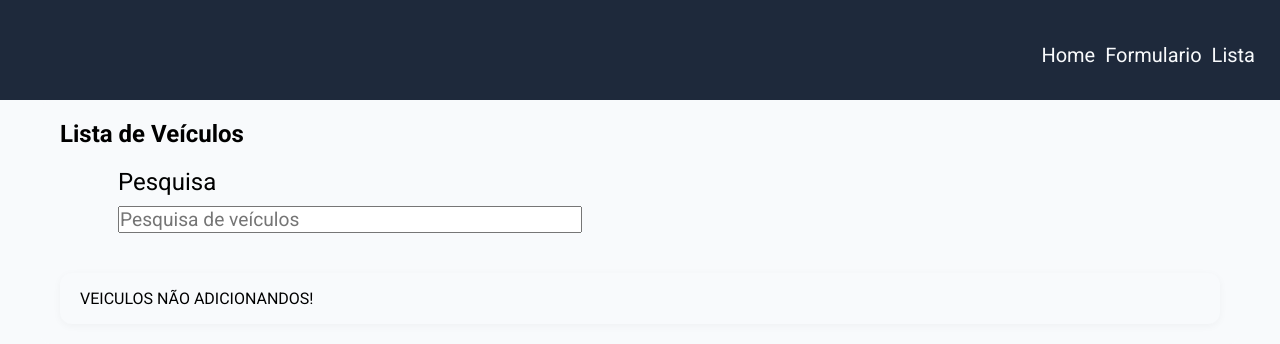
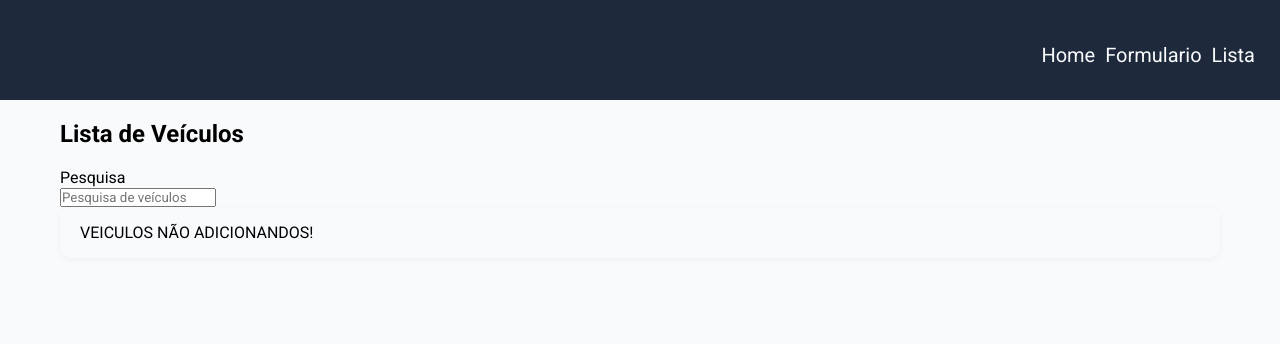
Before and after one commit to LucasAl03/crud_veiculos_e_servicos, an Angular app: page /lista in a window 1280 px wide. Shown: the top 344 px of the page. Built offline with nearby package versions, Linux system fonts and the light colour scheme.

Commit message:
Correção de formatação

```diff
--- a/src/app/component/lista/lista.css
+++ b/src/app/component/lista/lista.css
@@ -11,20 +11,6 @@
     font-size: 24px;
     font-weight: 700;
     margin-bottom: 20px;
-}
-
-.pesquisa{
-    color: var(--cor1);
-    font-size: 1.5em;
-    padding-left: 5%;
-    margin-bottom: 10px;
-}
-
-.barra-pesquisa{
-    margin-left: 5%;
-    width: 40%;
-    font-size: 1.2em;
-    margin-bottom: 40px;
 }
 
 #div-veiculos {
@@ -57,6 +43,7 @@
     font-size: 14px;
     line-height: 1.8;
     flex: 1;
+    font-weight: bold;
 }
 
 /* Botão Editar */
```
